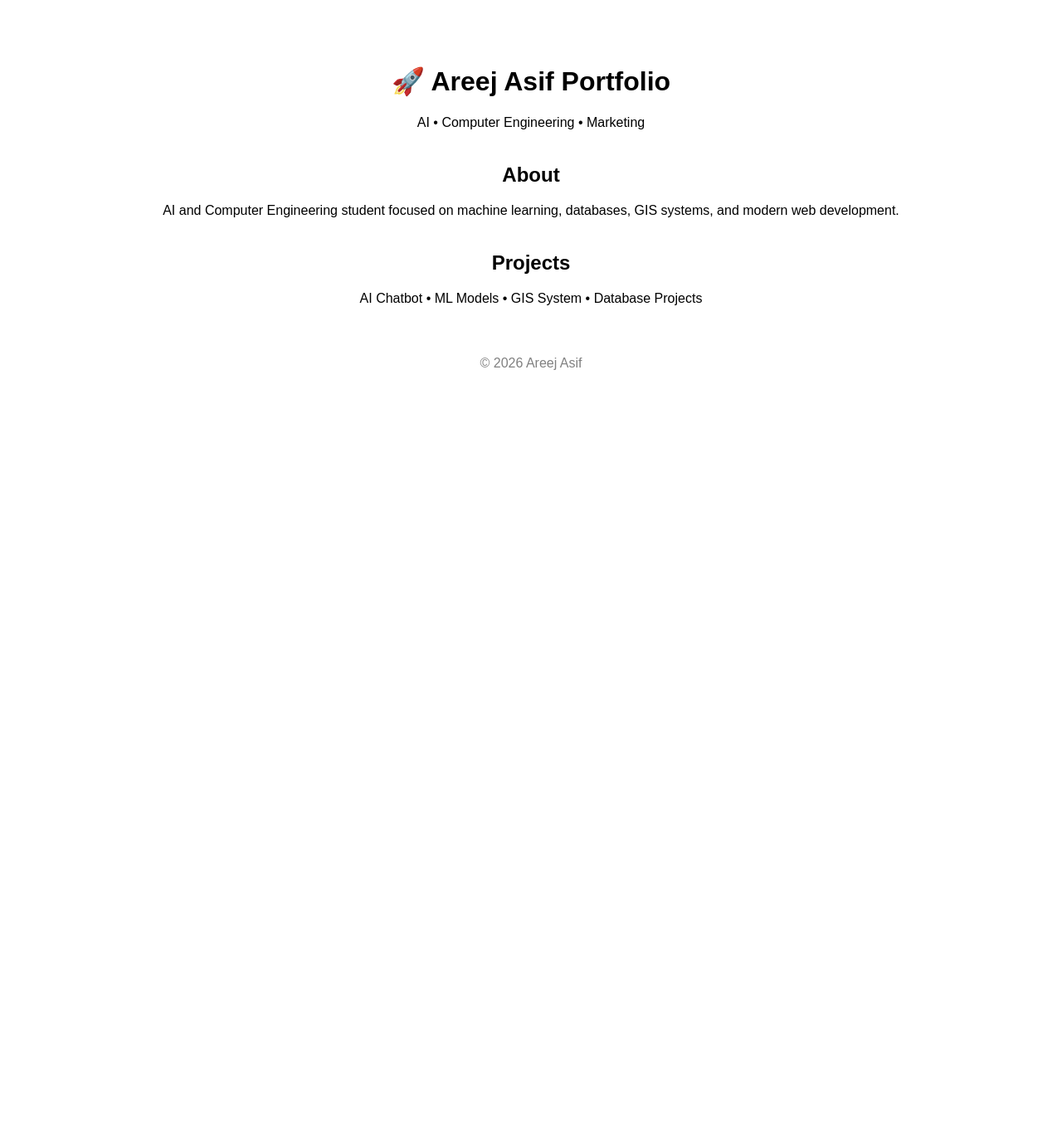
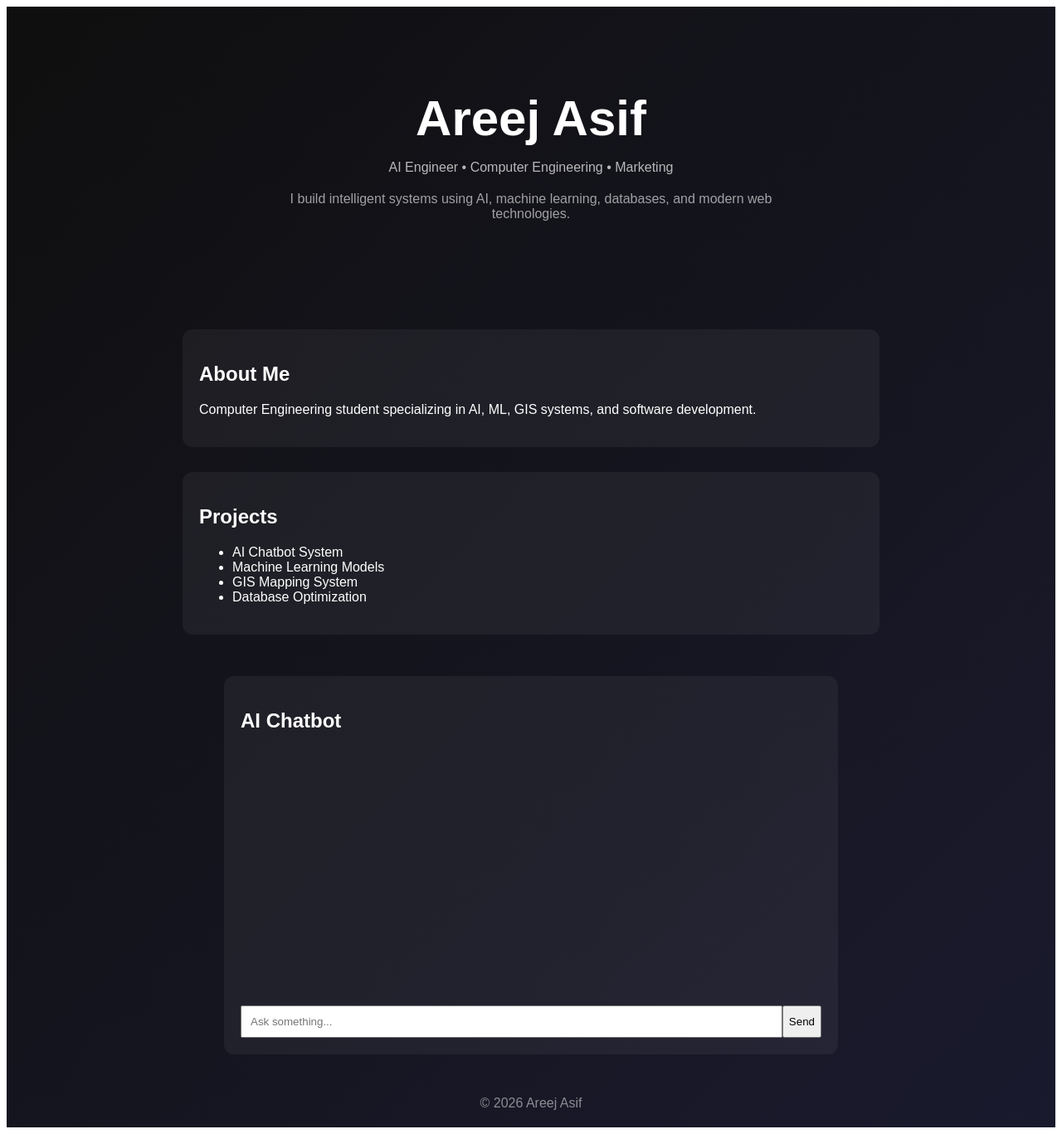
Before and after one commit to Areej-Asif/AI-portfolio, a React (Vite) app: page / in a window 1280 px wide. Shown: the whole page at 83% size. Before the commit the page ends 800 px from the top, so only its background shows below. Built offline with nearby package versions, Linux system fonts and the light colour scheme.

Commit message:
final premium portfolio + ai chatbot

```diff
--- a/src/App.jsx
+++ b/src/App.jsx
@@ -1,29 +1,83 @@
+import Chatbot from "./components/Chatbot";
+
 export default function App() {
   return (
-    <div style={{
-      fontFamily: "Arial",
-      textAlign: "center",
-      padding: "50px"
-    }}>
-      <h1>🚀 Areej Asif Portfolio</h1>
-      <p>AI • Computer Engineering • Marketing</p>
+    <div style={styles.page}>
 
-      <section style={{ marginTop: "40px" }}>
-        <h2>About</h2>
-        <p>
-          AI and Computer Engineering student focused on machine learning,
-          databases, GIS systems, and modern web development.
+      {/* HERO */}
+      <section style={styles.hero}>
+        <h1 style={styles.title}>Areej Asif</h1>
+        <p style={styles.subtitle}>AI Engineer • Computer Engineering • Marketing</p>
+        <p style={styles.desc}>
+          I build intelligent systems using AI, machine learning, databases, and modern web technologies.
         </p>
       </section>
 
-      <section style={{ marginTop: "40px" }}>
-        <h2>Projects</h2>
-        <p>AI Chatbot • ML Models • GIS System • Database Projects</p>
+      {/* ABOUT */}
+      <section style={styles.card}>
+        <h2>About Me</h2>
+        <p>
+          Computer Engineering student specializing in AI, ML, GIS systems, and software development.
+        </p>
       </section>
 
-      <footer style={{ marginTop: "60px", color: "gray" }}>
+      {/* PROJECTS */}
+      <section style={styles.card}>
+        <h2>Projects</h2>
+        <ul>
+          <li>AI Chatbot System</li>
+          <li>Machine Learning Models</li>
+          <li>GIS Mapping System</li>
+          <li>Database Optimization</li>
+        </ul>
+      </section>
+
+      {/* CHATBOT */}
+      <Chatbot />
+
+      {/* FOOTER */}
+      <footer style={styles.footer}>
         © 2026 Areej Asif
       </footer>
+
     </div>
   );
 }
+
+const styles = {
+  page: {
+    fontFamily: "Arial",
+    background: "linear-gradient(135deg,#0f0f0f,#1a1a2e)",
+    color: "white",
+    minHeight: "100vh",
+    padding: "20px"
+  },
+  hero: {
+    textAlign: "center",
+    padding: "80px 20px"
+  },
+  title: {
+    fontSize: "60px",
+    margin: 0
+  },
+  subtitle: {
+    opacity: 0.7
+  },
+  desc: {
+    maxWidth: "600px",
+    margin: "20px auto",
+    opacity: 0.6
+  },
+  card: {
+    maxWidth: "800px",
+    margin: "30px auto",
+    padding: "20px",
+    background: "rgba(255,255,255,0.05)",
+    borderRadius: "12px"
+  },
+  footer: {
+    textAlign: "center",
+    marginTop: "50px",
+    opacity: 0.5
+  }
+};
--- /dev/null
+++ b/src/components/chatbot.jsx
@@ -0,0 +1,55 @@
+import { useState } from "react";
+
+export default function Chatbot() {
+  const [messages, setMessages] = useState([]);
+  const [input, setInput] = useState("");
+
+  const sendMessage = async () => {
+    if (!input.trim()) return;
+
+    const userText = input;
+    setInput("");
+
+    setMessages((p) => [...p, { role: "user", text: userText }]);
+
+    const res = await fetch("/api/chat", {
+      method: "POST",
+      headers: { "Content-Type": "application/json" },
+      body: JSON.stringify({ message: userText }),
+    });
+
+    const data = await res.json();
+
+    setMessages((p) => [...p, { role: "ai", text: data.reply }]);
+  };
+
+  return (
+    <div style={{
+      maxWidth: "700px",
+      margin: "50px auto",
+      padding: "20px",
+      background: "rgba(255,255,255,0.05)",
+      borderRadius: "12px"
+    }}>
+      <h2>AI Chatbot</h2>
+
+      <div style={{ height: "300px", overflowY: "auto" }}>
+        {messages.map((m, i) => (
+          <p key={i} style={{ textAlign: m.role === "user" ? "right" : "left" }}>
+            {m.text}
+          </p>
+        ))}
+      </div>
+
+      <div style={{ display: "flex", marginTop: "10px" }}>
+        <input
+          value={input}
+          onChange={(e) => setInput(e.target.value)}
+          style={{ flex: 1, padding: "10px" }}
+          placeholder="Ask something..."
+        />
+        <button onClick={sendMessage}>Send</button>
+      </div>
+    </div>
+  );
+}
```
Also changed, not shown: api/chat.js (added, +30 -0 lines).
